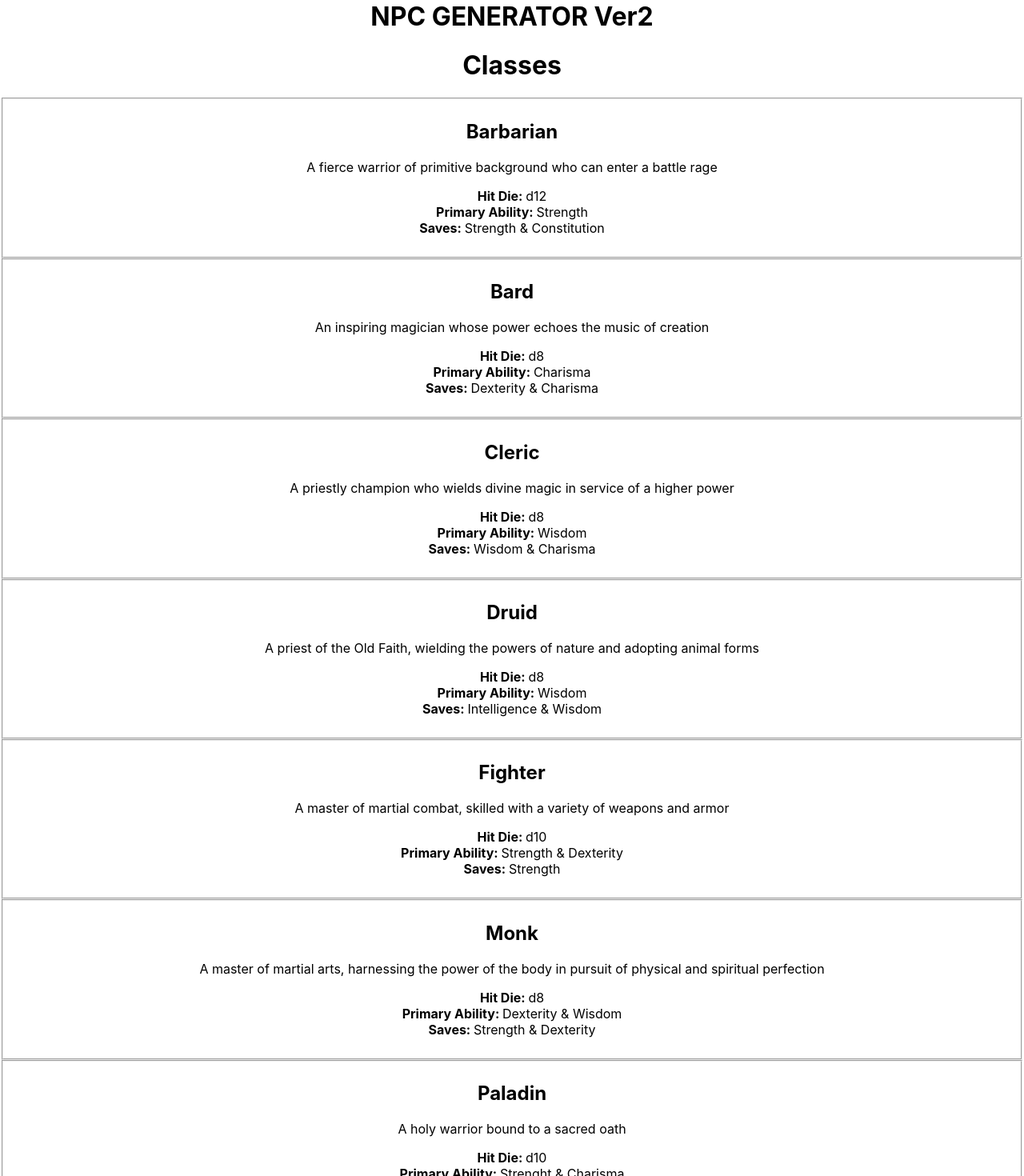
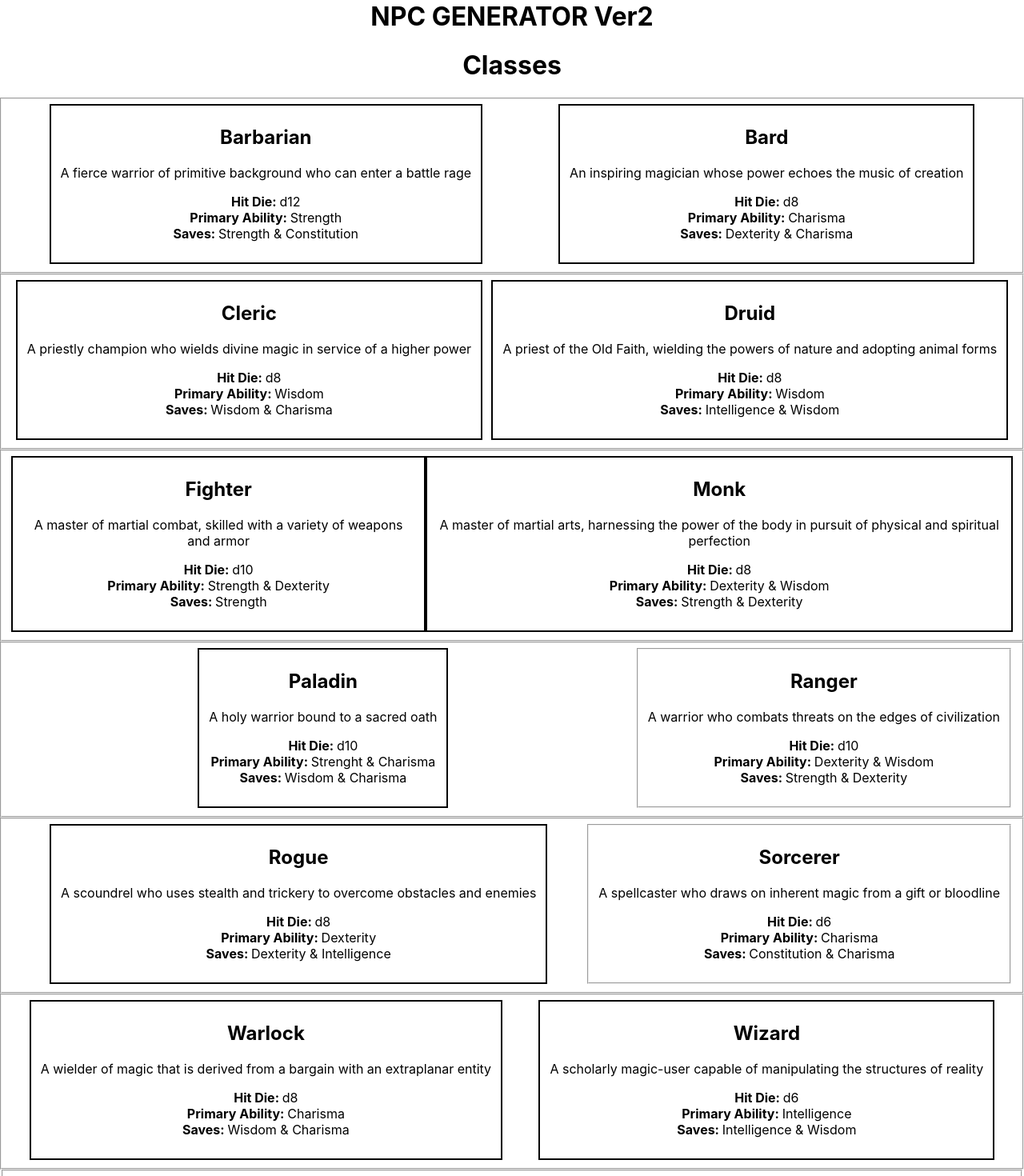
Before and after one commit to Santiago548/NPC_Generator_Ver2, a React (Create React App) app in the folder npc-frontend/: page /classes in a window 1280 px wide. Shown: the part 40-1510 px from the top of the page at 80% size. Built offline with nearby package versions, Linux system fonts and the light colour scheme; no server answers.

Commit message:
update CSS for classes page to show classes side by side in fieldsets

```diff
--- a/npc-frontend/src/App.css
+++ b/npc-frontend/src/App.css
@@ -61,7 +61,9 @@ width: 50%;
   box-shadow: 0 10px #999;
 }
 
-#randomButton:hover {background-color: red}
+#randomButton:hover {
+  background-color: red;
+}
 
 #randomButton:active {
   background-color: gold;
@@ -93,7 +95,9 @@ width: 50%;
   box-shadow: 0 10px #999;
 }
 
-.deleteButton:hover {background-color: red}
+.deleteButton:hover {
+  background-color: red;
+}
 
 .deleteButton:active {
   background-color: gold;
@@ -281,7 +285,6 @@ width: 50%;
   text-align: center;
 }
 
-
 .armorContainer {
   margin: auto;
   position: relative;
@@ -325,3 +328,23 @@ width: 50%;
   left: 50%;
   transform: translate(-50%, -50%);
 }
+
+/* classes page css */
+
+.classesContainer {
+  display: flex;
+  margin: auto;
+  width: auto;
+}
+
+.leftClassDescription {
+  float: left;
+  border: 2px solid rgb(0, 0, 0);
+  margin: auto;
+}
+
+.rightClassDescription {
+  float: right;
+  border: 2px solid rgb(0, 0, 0);
+  margin: auto;
+}
--- a/npc-frontend/src/components/NpcClasses.js
+++ b/npc-frontend/src/components/NpcClasses.js
@@ -4,7 +4,11 @@ export const NpcClasses = () => {
   return (
     <div>
       <h1>Classes</h1>
-      <fieldset>
+
+
+    <fieldset className="classesContainer">
+
+      <fieldset className="leftClassDescription">
         <h2>Barbarian</h2>
         <p>
           A fierce warrior of primitive background who can enter a battle rage
@@ -21,7 +25,8 @@ export const NpcClasses = () => {
           <br />
         </p>
       </fieldset>
-      <fieldset>
+
+      <fieldset className="rightClassDescription">
         <h2>Bard</h2>
         <p>An inspiring magician whose power echoes the music of creation</p>
         <p>
@@ -36,7 +41,12 @@ export const NpcClasses = () => {
           <br />
         </p>
       </fieldset>
-      <fieldset>
+
+</fieldset>
+
+<fieldset className="classesContainer">
+
+      <fieldset className="leftClassDescription">
         <h2>Cleric</h2>
         <p>
           A priestly champion who wields divine magic in service of a higher
@@ -54,7 +64,9 @@ export const NpcClasses = () => {
           <br />
         </p>
       </fieldset>
-      <fieldset>
+
+
+      <fieldset className="rightClassDescription">
         <h2>Druid</h2>
         <p>
           A priest of the Old Faith, wielding the powers of nature and adopting
@@ -72,7 +84,11 @@ export const NpcClasses = () => {
           <br />
         </p>
       </fieldset>
-      <fieldset>
+</fieldset>
+
+<fieldset className="classesContainer">
+
+        <fieldset className="leftClassDescription">
         <h2>Fighter</h2>
         <p>
           A master of martial combat, skilled with a variety of weapons and
@@ -90,7 +106,9 @@ export const NpcClasses = () => {
           <br />
         </p>
       </fieldset>
-      <fieldset>
+
+
+      <fieldset className="rightClassDescription">
         <h2>Monk</h2>
         <p>
           A master of martial arts, harnessing the power of the body in pursuit
@@ -107,7 +125,11 @@ export const NpcClasses = () => {
           Strength & Dexterity
         </p>
       </fieldset>
-      <fieldset>
+</fieldset>
+
+<fieldset className="classesContainer">
+
+        <fieldset className="leftClassDescription">
         <h2>Paladin</h2>
         <p>A holy warrior bound to a sacred oath</p>
         <p>
@@ -122,7 +144,9 @@ export const NpcClasses = () => {
           <br />
         </p>
       </fieldset>
-      <fieldset>
+
+
+      <fieldset classname="rightClassDescription">
         <h2>Ranger</h2>
         <p>A warrior who combats threats on the edges of civilization</p>
         <p>
@@ -136,7 +160,11 @@ export const NpcClasses = () => {
           Strength & Dexterity
         </p>
       </fieldset>
-      <fieldset>
+</fieldset>
+
+<fieldset className="classesContainer">
+
+        <fieldset className="leftClassDescription">
         <h2>Rogue</h2>
         <p>
           A scoundrel who uses stealth and trickery to overcome obstacles and
@@ -153,7 +181,8 @@ export const NpcClasses = () => {
           Dexterity & Intelligence
         </p>
       </fieldset>
-      <fieldset>
+
+      <fieldset className="rigthClassDescription">
         <h2>Sorcerer</h2>
         <p>
           A spellcaster who draws on inherent magic from a gift or bloodline
@@ -169,7 +198,11 @@ export const NpcClasses = () => {
           Constitution & Charisma
         </p>
       </fieldset>
-      <fieldset>
+</fieldset>
+
+<fieldset className="classesContainer">
+
+      <fieldset className="leftClassDescription">
         <h2>Warlock</h2>
         <p>
           A wielder of magic that is derived from a bargain with an extraplanar
@@ -186,7 +219,7 @@ export const NpcClasses = () => {
           Wisdom & Charisma
         </p>
       </fieldset>
-      <fieldset>
+      <fieldset className="rightClassDescription">
         <h2>Wizard</h2>
         <p>
           A scholarly magic-user capable of manipulating the structures of
@@ -202,6 +235,7 @@ export const NpcClasses = () => {
           <strong>Saves: </strong>
           Intelligence & Wisdom
         </p>
+      </fieldset>
       </fieldset>
       <fieldset>
         <h2>Artificer</h2>
```
